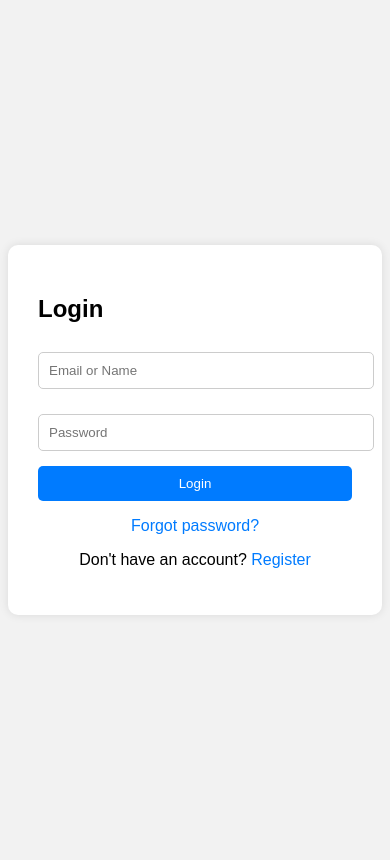
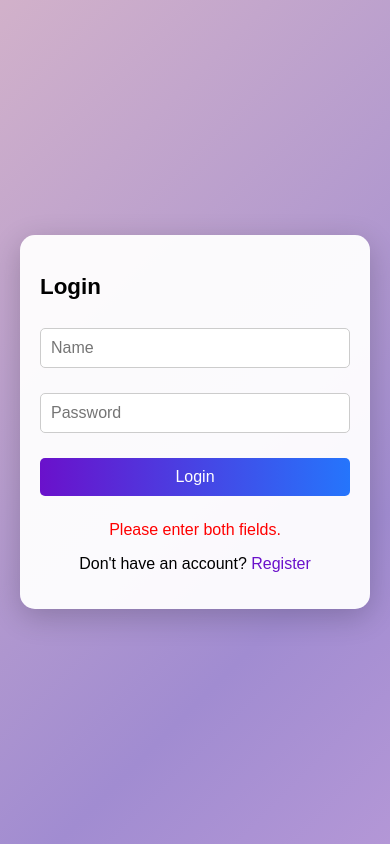
Before and after one commit to balaji9751/Register-page, a plain HTML site: page login.html in a window 390 px wide. Both pictures are taken after a click on the button "Login". Drawn offline with Linux system fonts and the light colour scheme; no server answers.

Commit message:
Update login.html

```diff
--- a/login.html
+++ b/login.html
@@ -4,67 +4,118 @@
   <meta charset="UTF-8" />
   <title>Login</title>
   <style>
+    /* Same styles as before */
+    * {
+      box-sizing: border-box;
+    }
+
     body {
-      font-family: Arial;
-      background: #f2f2f2;
+      font-family: Arial, sans-serif;
+      background: linear-gradient(135deg, #ff9a9e, #fad0c4, #a18cd1, #fbc2eb);
+      background-size: 400% 400%;
+      animation: gradientBG 15s ease infinite;
       display: flex;
       justify-content: center;
       align-items: center;
       height: 100vh;
+      margin: 0;
+      padding: 0;
+    }
+
+    @keyframes gradientBG {
+      0% { background-position: 0% 50%; }
+      50% { background-position: 100% 50%; }
+      100% { background-position: 0% 50%; }
     }
 
     .form-box {
-      background: #fff;
+      background: rgba(255, 255, 255, 0.95);
       padding: 30px;
-      border-radius: 10px;
+      border-radius: 15px;
       width: 350px;
-      box-shadow: 0 0 10px rgba(0,0,0,0.1);
+      max-width: 90%;
+      box-shadow: 0 8px 30px rgba(0, 0, 0, 0.2);
+      animation: fadeIn 1s ease-in;
     }
 
-    input {
+    @keyframes fadeIn {
+      from { opacity: 0; transform: translateY(-20px); }
+      to { opacity: 1; transform: translateY(0); }
+    }
+
+    input, button {
       width: 100%;
       padding: 10px;
       margin-top: 10px;
       margin-bottom: 15px;
+      border-radius: 5px;
+      font-size: 1rem;
+      transition: border 0.3s ease, background 0.3s ease, box-shadow 0.3s ease;
+    }
+
+    input {
       border: 1px solid #ccc;
-      border-radius: 5px;
+      background-color: #fff;
+      color: #333;
+    }
+
+    input:focus {
+      border-color: #6a11cb;
+      box-shadow: 0 0 5px rgba(106, 17, 203, 0.4);
+      outline: none;
     }
 
     button {
-      width: 100%;
-      background: #007bff;
+      background: #6a11cb;
+      background: linear-gradient(to right, #6a11cb, #2575fc);
       color: white;
       border: none;
-      padding: 10px;
-      border-radius: 5px;
       cursor: pointer;
     }
 
     button:hover {
-      background: #0056b3;
+      background: linear-gradient(to right, #2575fc, #6a11cb);
     }
 
     #message {
       color: red;
       text-align: center;
       margin-top: 10px;
+      transition: color 0.3s ease;
     }
 
     a {
-      color: #007bff;
+      color: #6a11cb;
       text-decoration: none;
+      transition: color 0.3s ease;
+    }
+
+    a:hover {
+      color: #2575fc;
+    }
+
+    @media (max-width: 500px) {
+      .form-box {
+        padding: 20px;
+      }
+
+      h2 {
+        font-size: 1.4rem;
+      }
+
+      input, button {
+        font-size: 1rem;
+      }
     }
   </style>
 </head>
 <body>
-
   <div class="form-box">
     <h2>Login</h2>
-    <input type="text" id="identifier" placeholder="Email or Name" required />
+    <input type="text" id="name" placeholder="Name" required />
     <input type="password" id="password" placeholder="Password" required />
     <button onclick="login()">Login</button>
     <p id="message"></p>
-    <p style="text-align:center;"><a href="#" onclick="forgotPassword()">Forgot password?</a></p>
     <p style="text-align:center;">Don't have an account? <a href="index.html">Register</a></p>
   </div>
 
@@ -82,37 +133,43 @@
     };
 
     firebase.initializeApp(firebaseConfig);
-    const db = firebase.database();
+    const database = firebase.database();
 
     function login() {
-      const identifier = document.getElementById("identifier").value.trim();
-      const password = document.getElementById("password").value;
+      const name = document.getElementById("name").value.trim();
+      const password = document.getElementById("password").value.trim();
       const message = document.getElementById("message");
 
-      db.ref("users").once("value", snapshot => {
+      if (!name || !password) {
+        message.style.color = "red";
+        message.textContent = "Please enter both fields.";
+        return;
+      }
+
+      database.ref("users").once("value", snapshot => {
         const users = snapshot.val();
-        let success = false;
+        let found = false;
 
         for (let key in users) {
-          if ((users[key].email === identifier || users[key].name === identifier) && users[key].password === password) {
-            success = true;
+          if (users[key].name === name && users[key].password === password) {
+            found = true;
+
+            sessionStorage.setItem("userName", users[key].name);
             break;
           }
         }
 
-        if (success) {
+        if (found) {
           message.style.color = "green";
           message.textContent = "Login successful!";
-          // Redirect: window.location.href = "dashboard.html";
+          setTimeout(() => {
+            window.location.href = "dashboard.html";
+          }, 1000);
         } else {
           message.style.color = "red";
-          message.textContent = "Invalid credentials.";
+          message.textContent = "Invalid name or password.";
         }
       });
-    }
-
-    function forgotPassword() {
-      alert("Forgot password feature coming soon.");
     }
   </script>
 </body>
```
